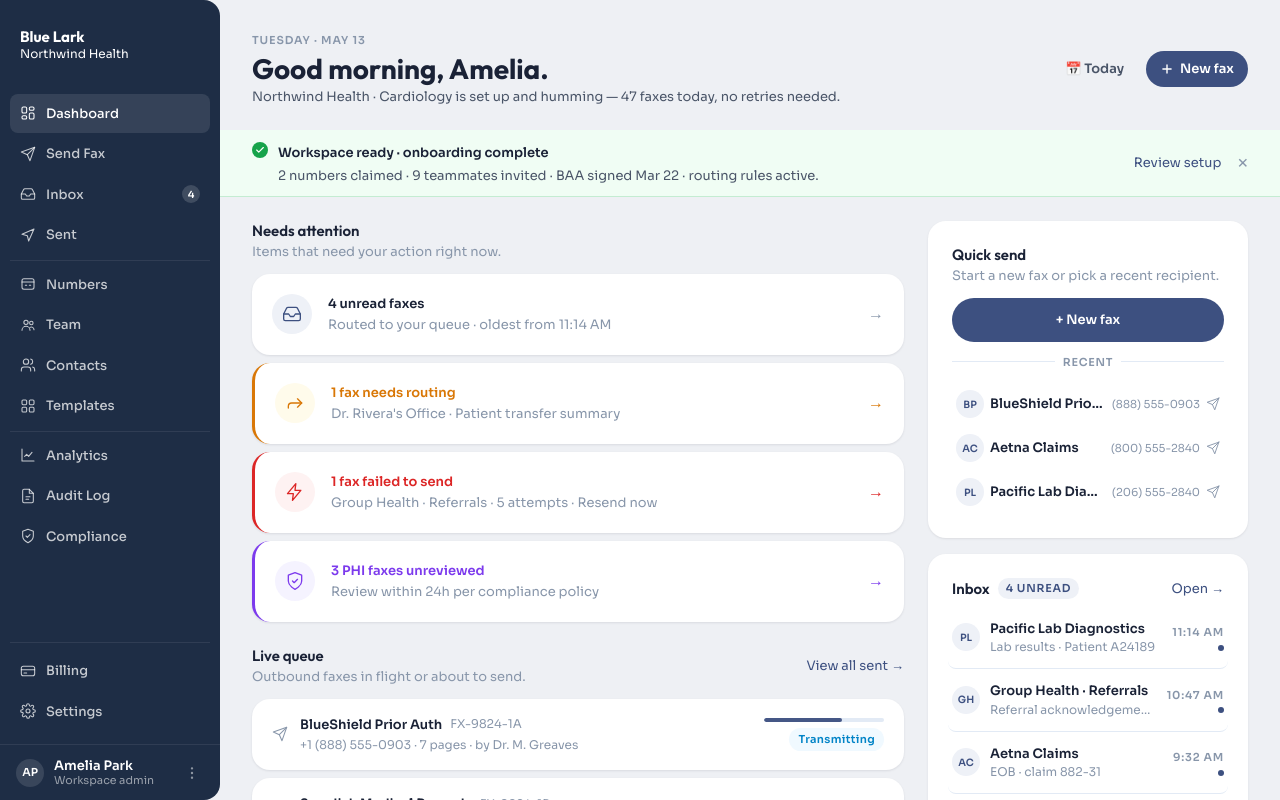
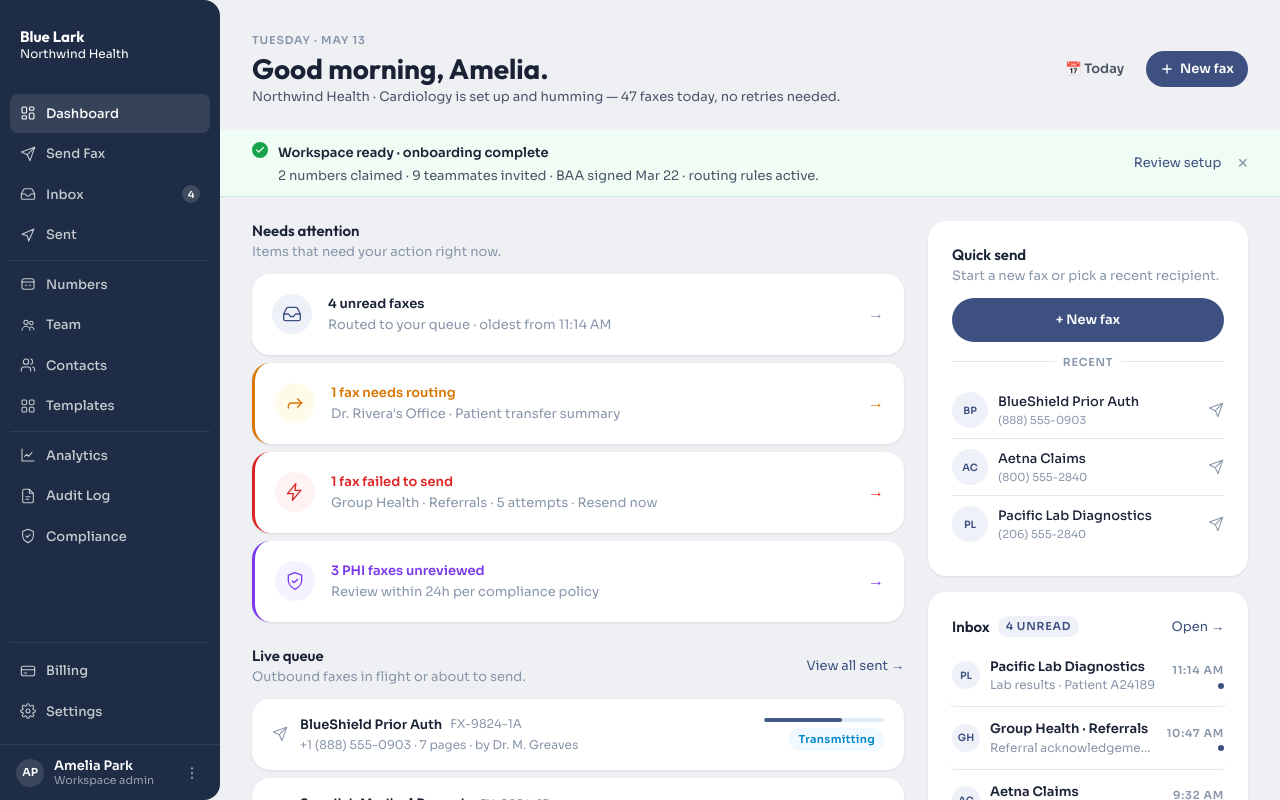
Before and after one commit to kschulze3142/design-prototype, a Next.js app: page /app/dashboard in a window 1280 px wide. Shown: the top 800 px of the page. Built offline with nearby package versions, Linux system fonts and the light colour scheme.

Commit message:
style: recent recipients stacked layout in quick send panel

```diff
--- a/app/app/dashboard/page.tsx
+++ b/app/app/dashboard/page.tsx
@@ -174,7 +174,7 @@ function StatusBadge({ status }: { status: QueueItem['status'] }) {
   );
 }
 
-function RecentRecipientRow({ recipient }: { recipient: RecentRecipient }) {
+function RecentRecipientRow({ recipient, isLast }: { recipient: RecentRecipient; isLast: boolean }) {
   const [hovered, setHovered] = useState(false);
   return (
     <div
@@ -183,22 +183,31 @@ function RecentRecipientRow({ recipient }: { recipient: RecentRecipient }) {
       style={{
         display: 'flex',
         alignItems: 'center',
-        gap: 6,
-        padding: '8px 4px',
-        borderRadius: 'var(--radius-md)',
+        padding: '10px 0',
         cursor: 'pointer',
-        background: hovered ? 'var(--color-primary-subtle)' : 'transparent',
-        transition: `background var(--duration-fast)`,
+        borderBottom: isLast ? 'none' : '1px solid var(--color-border)',
       }}
     >
-      <Avatar initials={recipient.initials} size={28} />
-      <span className="text-body-strong" style={{ fontSize: 13, flex: 1, minWidth: 0, overflow: 'hidden', textOverflow: 'ellipsis', whiteSpace: 'nowrap' }}>{recipient.name}</span>
-      <span style={{ fontFamily: 'var(--font-mono)', fontSize: 11, color: 'var(--color-text-tertiary)', flexShrink: 0, whiteSpace: 'nowrap' }}>
-        {recipient.number}
-      </span>
-      <span style={{ color: 'var(--color-text-tertiary)', display: 'flex', alignItems: 'center', flexShrink: 0 }}>
-        <I.Send size={14} />
-      </span>
+      <div style={{ flexShrink: 0, marginRight: 10 }}>
+        <Avatar initials={recipient.initials} size={36} />
+      </div>
+      <div style={{ flex: 1, minWidth: 0, marginRight: 8 }}>
+        <div style={{ fontWeight: 500, fontSize: 13, color: 'var(--color-text-primary)' }}>
+          {recipient.name}
+        </div>
+        <div style={{ fontFamily: 'var(--font-mono)', fontSize: 11, color: 'var(--color-text-tertiary)' }}>
+          {recipient.number}
+        </div>
+      </div>
+      <div style={{
+        flexShrink: 0,
+        display: 'flex',
+        alignItems: 'center',
+        color: hovered ? 'var(--color-primary)' : 'var(--color-text-tertiary)',
+        transition: `color var(--duration-fast)`,
+      }}>
+        <I.Send size={16} />
+      </div>
     </div>
   );
 }
@@ -478,7 +487,7 @@ export default function DashboardPage() {
               <div style={{ flex: 1, height: 1, background: 'var(--color-border)' }} />
             </div>
             {RECENT_RECIPIENTS.map((r, i) => (
-              <RecentRecipientRow key={i} recipient={r} />
+              <RecentRecipientRow key={i} recipient={r} isLast={i === RECENT_RECIPIENTS.length - 1} />
             ))}
           </Card>
 
```
